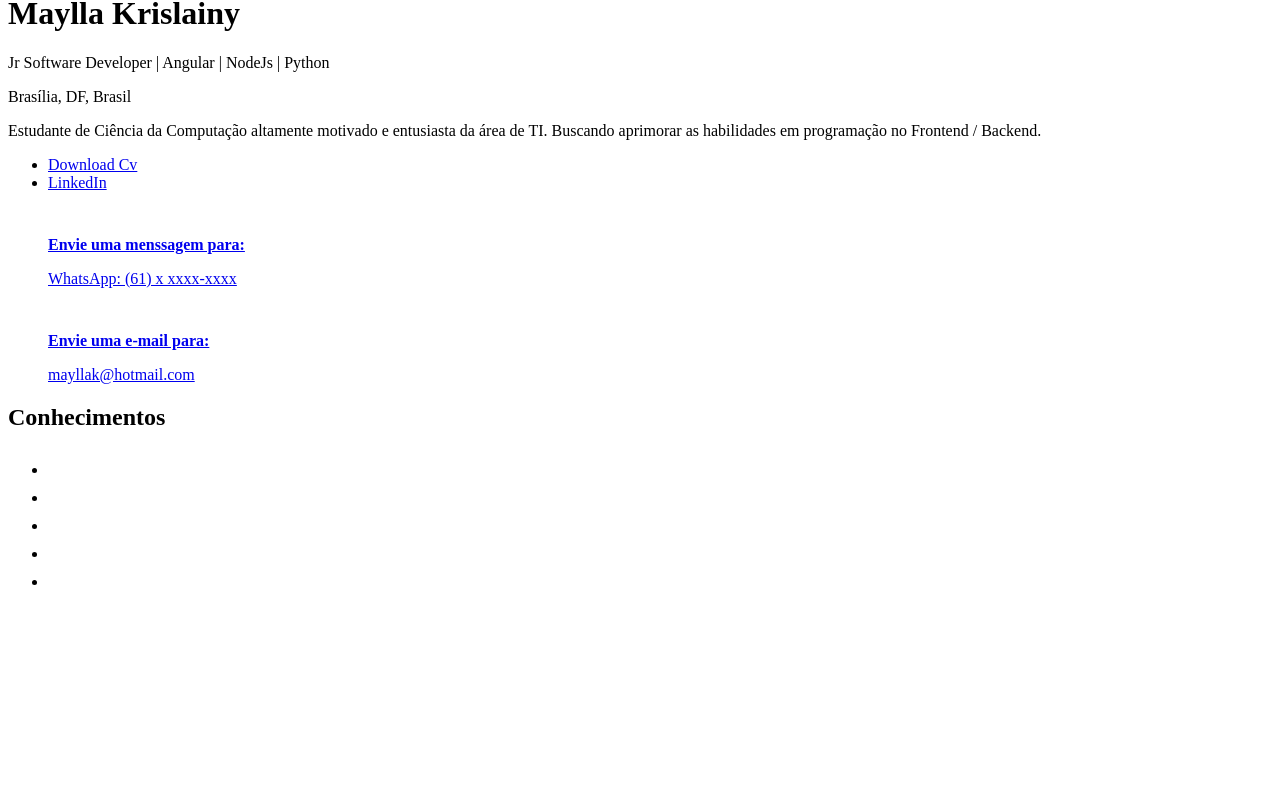
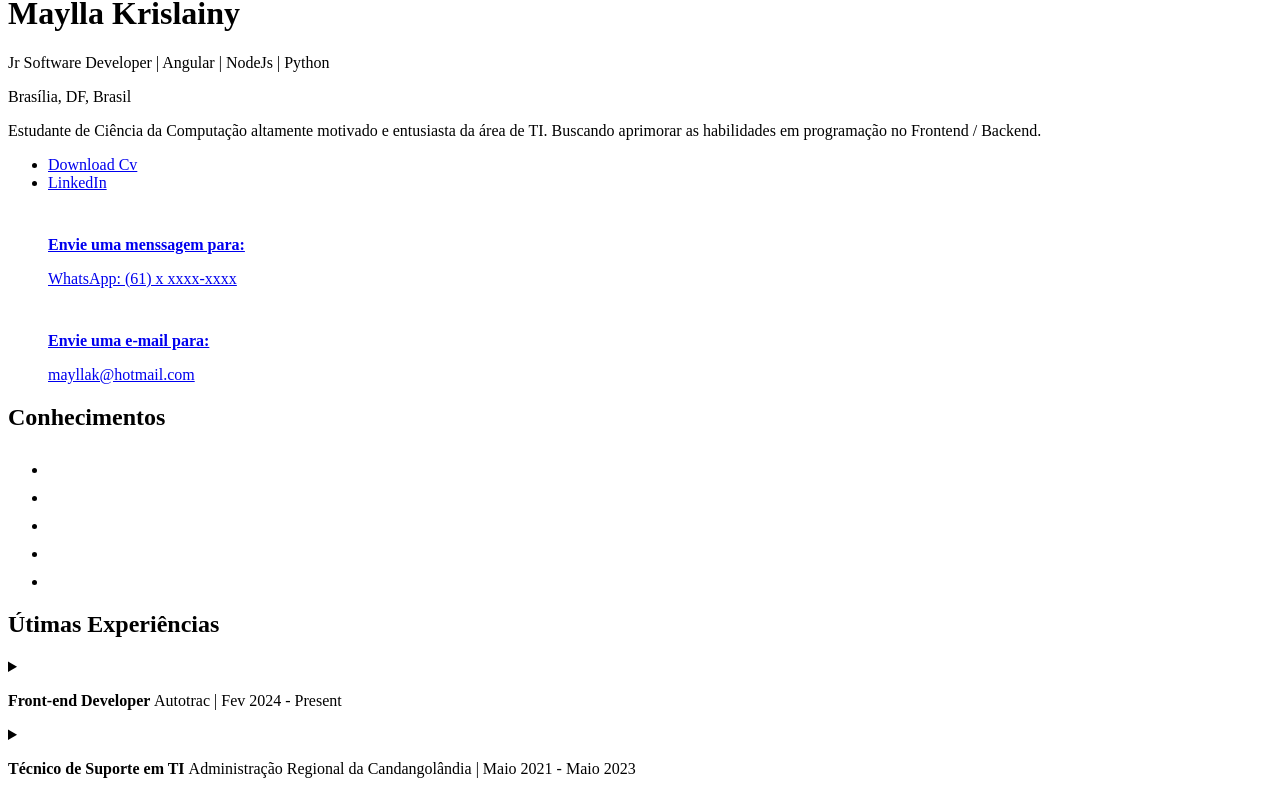
Before and after one commit to maydMoon/angular-portfolio, an Angular app in the folder portfolio/: page / in a window 1280 px wide. Shown: the part 210-1012 px from the top of the page. Before the commit the page ends 817 px from the top, so only its background shows below. Built offline with nearby package versions, Linux system fonts and the light colour scheme.

Commit message:
[HTML] Experiences Component

```diff
--- /dev/null
+++ b/portfolio/src/app/modules/portfolio/components/experiences/experiences.component.html
@@ -0,0 +1,15 @@
+<div class="container">
+  <h2>Útimas Experiências</h2>
+
+  @for(item of arrayExperiences(); track item;){
+  <details>
+    <summary>
+      <p>
+        <strong> {{ item.summary.strong }} </strong>
+        {{ item.summary.p }}
+      </p>
+    </summary>
+    <article [innerHTML]="item.text"></article>
+  </details>
+  }
+</div>
--- /dev/null
+++ b/portfolio/src/app/modules/portfolio/components/experiences/experiences.component.ts
@@ -0,0 +1,30 @@
+import { Component, signal } from '@angular/core';
+
+// Interface
+import { IExperiences } from '../../interface/IExperiences.interface';
+
+@Component({
+  selector: 'app-experiences',
+  standalone: true,
+  imports: [],
+  templateUrl: './experiences.component.html',
+  styleUrl: './experiences.component.scss',
+})
+export class ExperiencesComponent {
+  public arrayExperiences = signal<IExperiences[]>([
+    {
+      summary: {
+        strong: 'Front-end Developer',
+        p: 'Autotrac | Fev 2024 - Present',
+      },
+      text: '<p>Desde fevereiro de 2024, atuo como estagiária na Autotrac, desempenhando várias funções e aprimorando minhas habilidades técnicas como desenvolvedora Front-end.</p> <p>Minhas responsabilidades incluem auxiliar nas atividades da equipe de desenvolvimento, participando ativamente no ciclo de desenvolvimento (código/testes) em múltiplos projetos.</p> <p>Além disso, estou envolvida na concepção, construção e otimização de interfaces para projetos web. Isso requer um entendimento do Angular, que é a principal tecnologia que utilizo para essas tarefas.</p> <p>Outra parte importante do meu papel é garantir a qualidade do código e a manutenção da base de código e também participo ativamente das reuniões de planejamento e revisão para implementar novas funcionalidades e melhorias em nossos sistemas.</p>',
+    },
+    {
+      summary: {
+        strong: 'Técnico de Suporte em TI',
+        p: 'Administração Regional da Candangolândia | Maio 2021 - Maio 2023',
+      },
+      text: '<p>Durante meu período de 2 anos como estagíaria desempenhando várias funções e desenvolvendo minhas habilidades técnicas.</p> <p>Auxiliei na manutenção de redes e protocolos de comunicação, garantindo a conectividade e a segurança de nossos sistemas.</p> <p>Fornecia suporte ao Help Desk, auxiliando na resolução de problemas técnicos e garantindo que todos os usuários recebessem assistência oportuna e eficaz.</p> <p>Também era responsável pela manutenção de computadores. Isso incluía a solução de problemas de hardware e software, a realização de atualizações regulares e a garantia de que todos os nossos sistemas estavam funcionando de maneira ideal.</p>',
+    },
+  ]);
+}
--- /dev/null
+++ b/portfolio/src/app/modules/portfolio/interface/IExperiences.interface.ts
@@ -0,0 +1,4 @@
+export interface IExperiences {
+  summary: { strong: string; p: string };
+  text: string;
+}
--- a/portfolio/src/app/modules/portfolio/pages/home/home.component.html
+++ b/portfolio/src/app/modules/portfolio/pages/home/home.component.html
@@ -1,4 +1,6 @@
 <app-header />
+
 <main>
   <app-knowledge />
+  <app-experiences />
 </main>
--- a/portfolio/src/app/modules/portfolio/pages/home/home.component.ts
+++ b/portfolio/src/app/modules/portfolio/pages/home/home.component.ts
@@ -3,11 +3,12 @@ import { Component } from '@angular/core';
 // Components
 import { HeaderComponent } from '../../components/header/header.component';
 import { KnowledgeComponent } from '../../components/knowledge/knowledge.component';
+import { ExperiencesComponent } from '../../components/experiences/experiences.component';
 
 @Component({
   selector: 'app-home',
   standalone: true,
-  imports: [HeaderComponent, KnowledgeComponent],
+  imports: [HeaderComponent, KnowledgeComponent, ExperiencesComponent],
   templateUrl: './home.component.html',
   styleUrl: './home.component.scss',
 })
```
Also changed, not shown: portfolio/src/app/modules/portfolio/components/experiences/experiences.component.scss (added), 1 other file (tests, documents, lock files or other folders).
